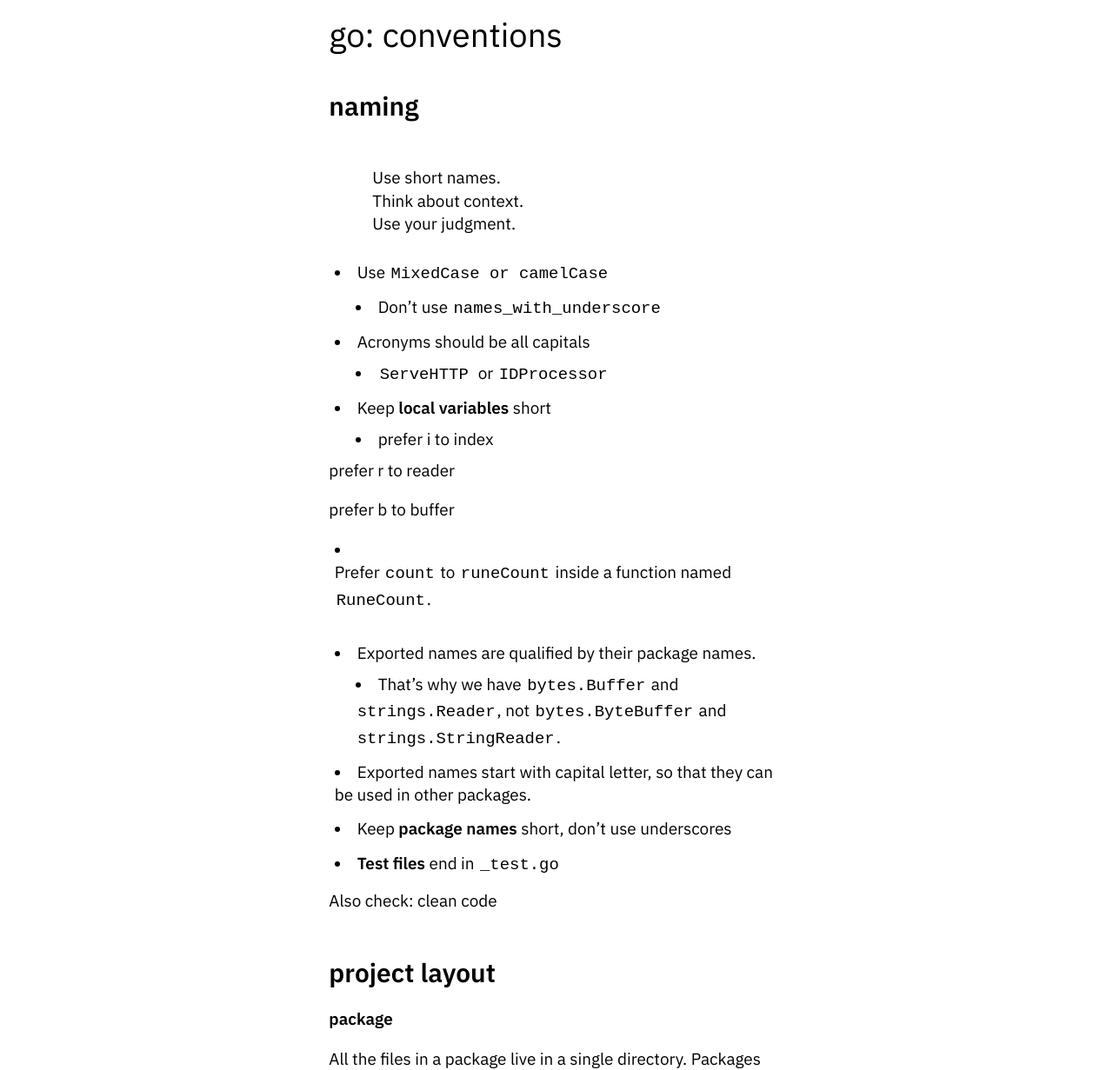
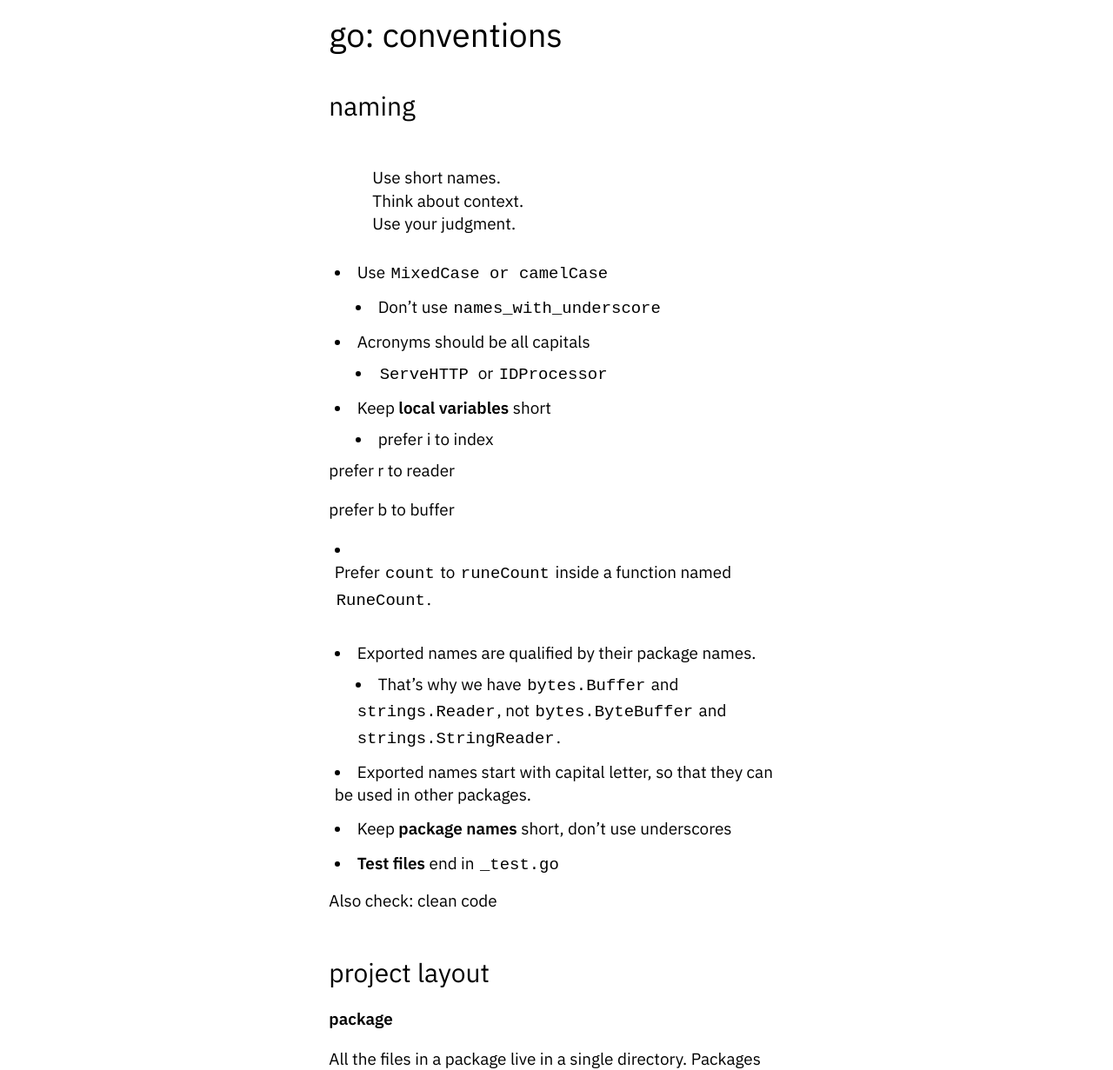
Before and after one commit to gecicidegisken/notes, a Jekyll site: the page built from _notes/compsci-notes/go-conventions.md, in a window 1280 px wide. Shown: the part 141-1372 px from the top of the page at 87% size. Built offline with Jekyll 4.4.1, drawn with Linux system fonts in a browser that asks for light colours.

```diff
--- a/_notes/compsci-notes/go-conventions.md
+++ b/_notes/compsci-notes/go-conventions.md
@@ -6,7 +6,7 @@ tags: ["golang"]
 summary:  Conventions for writing Go code
 ---
 
-### **naming**
+### naming
 
 > Use short names.
 >
@@ -40,7 +40,7 @@ Also check: [[clean code]]
 
 ---
 
-### **project layout**
+### project layout
 
 **package**
 
```
